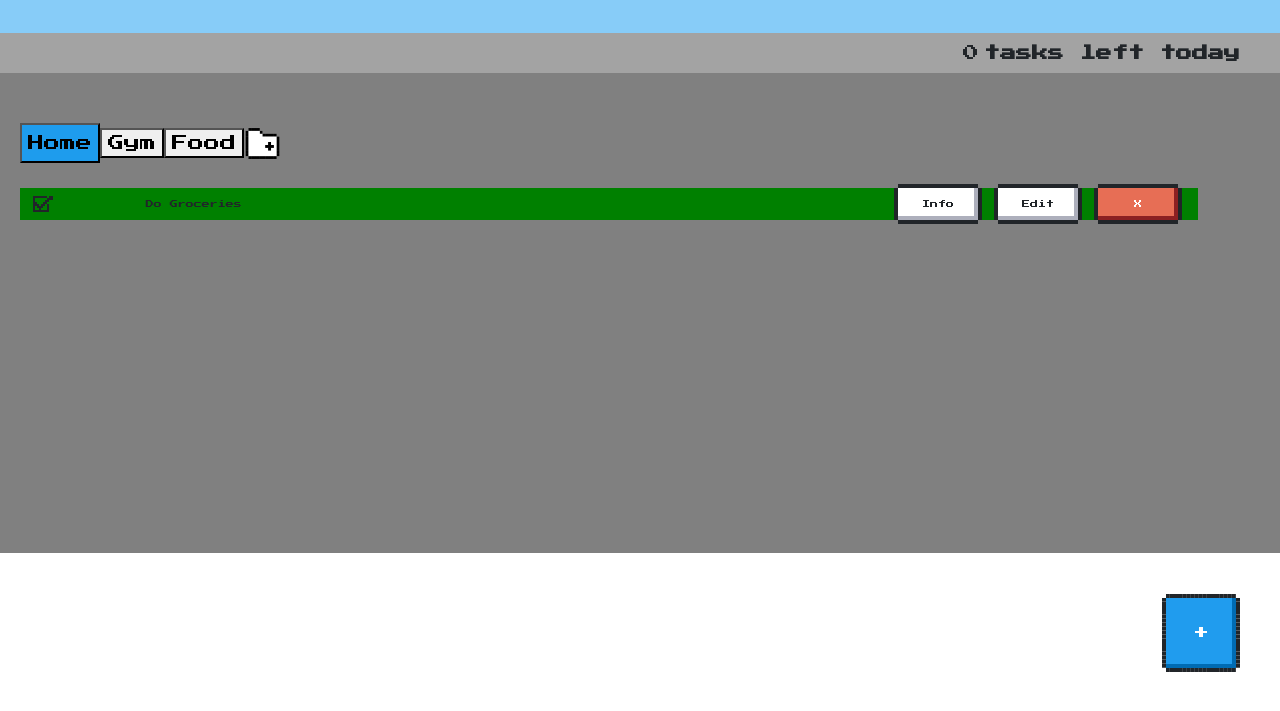
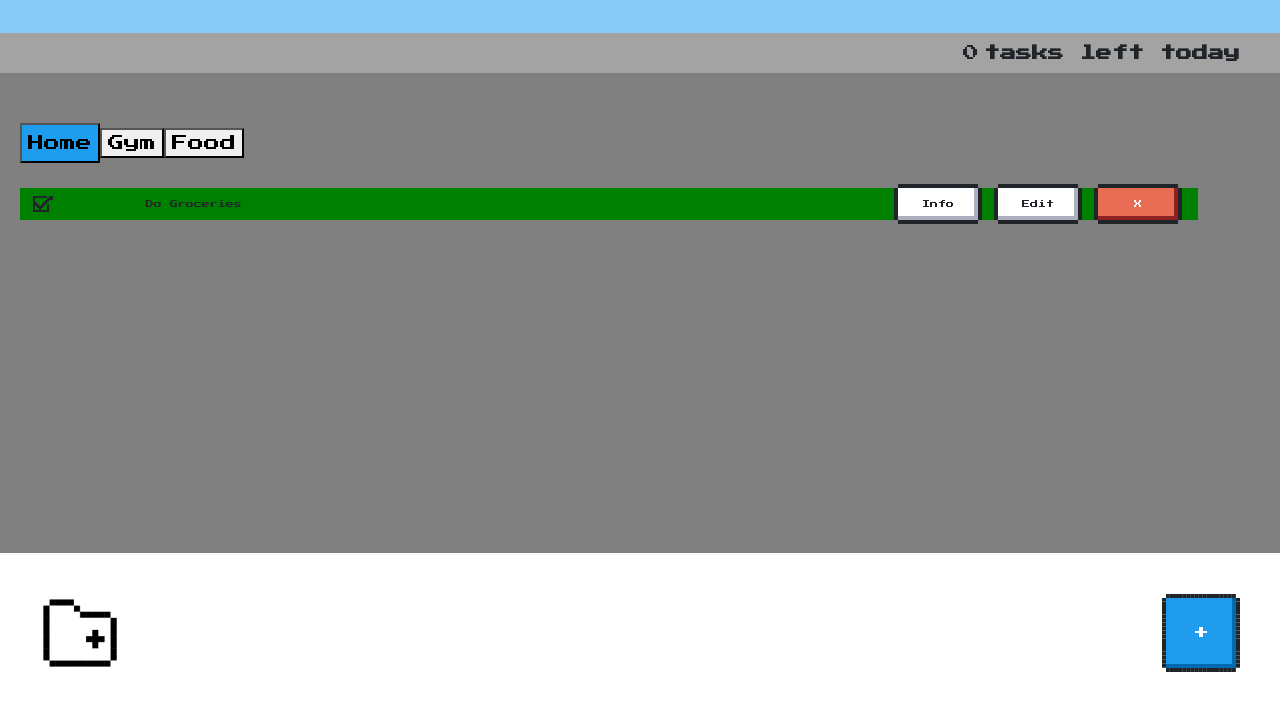
Before and after one commit to dylewskii/todo-list, a website built with webpack: page src/template.html in a window 1280 px wide. Shown: the part 87-798 px from the top of the page. Built offline with nearby package versions, Linux system fonts and the light colour scheme.

Commit message:
addProject btn now adds a new project object

```diff
--- a/src/index.js
+++ b/src/index.js
@@ -33,7 +33,7 @@ const displayController = render();
 const modalController = modal();
 
 document.addEventListener("DOMContentLoaded", () => {
-    displayController.renderTabs();
+    displayController.renderProjects();
     displayController.handleTabClick();
     modalController.addTodoModal();
 })
--- a/src/modules/display/modals.js
+++ b/src/modules/display/modals.js
@@ -3,6 +3,7 @@ import { addTask } from "../tasks/addTask";
 import { editTask } from "../tasks/editTask";
 import { render } from "./render";
 import { changeCase } from "../misc/changeCase";
+import { addProject } from "../projects/addProject";
 
 export const modal = function() {
     const modal = {};
@@ -10,37 +11,48 @@ export const modal = function() {
     const addProjectModal = function () {
         const addProjectDialog = document.getElementById("add-project-dialog");
         const form = document.querySelector(".add-project-form");
-
         addProjectDialog.showModal();
 
         form.addEventListener("submit", (e) => {
             e.preventDefault();
+            const warning = document.querySelector(".warning-result");
 
+            // Close & Reset form, if cancel btn pressed
             if (e.submitter.id === "add-project-cancel"){
                 addProjectDialog.close();
                 form.reset();
                 return;
+            // Obtain title value & add project, if confirm btn pressed
+            } else {
+                let title = document.getElementById("add-project_field").value;
+                const addedProject = addProject(title);
+                if (!addedProject){
+                    warning.textContent = "Project Name Taken";
+                } else {
+                    warning.textContent = "";
+                    addProjectDialog.close();
+                    form.reset();
+                    console.log(allProjects)
+                }
             }
         })
     }
 
     const addTodoModal = function (){
-        const selectedTab = document.querySelector(".tab--active").textContent.toLowerCase();
-        const confirmBtn = document.getElementById("dialog-confirm");
-        const cancelBtn = document.getElementById("dialog-cancel");
-
         const addTodoDialog = document.getElementById("add-todo-dialog");
         const form = document.querySelector(".add-todo-form");
 
         form.addEventListener("submit", (e) => {
             e.preventDefault();
 
+            // Close & Reset form if cancel button pressed
             if (e.submitter.id === "dialog-cancel"){
                 addTodoDialog.close();
                 form.reset();
                 return;
             }
 
+            // Task Values
             let title = document.getElementById("title_field").value;
             let desc = document.getElementById("desc_field").value;
             let priority = document.getElementById("priority_select").value;
@@ -180,7 +192,7 @@ export const modal = function() {
 
             editTask(ogProject, ogTitle, editedValues);
 
-            const displayController = render();
+            const displayController = render()
             displayController.renderTasks();
             editDialog.close()
         })
--- a/src/modules/display/render.js
+++ b/src/modules/display/render.js
@@ -12,7 +12,7 @@ export const render = function() {
     const tabContainer = document.querySelector(".tab-container");
     const taskContainer = document.querySelector(".task-container");
 
-    const renderTabs = function() {
+    const renderProjects = function() {
         while (tabContainer.firstChild) {
             tabContainer.removeChild(tabContainer.firstChild);
         }
@@ -25,20 +25,21 @@ export const render = function() {
             tabContainer.appendChild(newTab);
         })
 
+        const addProjectBtn = document.querySelector(".add-project-btn");
         const addProjectIcon = document.createElement("img");
         addProjectIcon.src = folderImg;
-        addProjectIcon.alt = "Add Folder Icon";
+        addProjectIcon.alt = "add folder image"
         addProjectIcon.classList.add("add-project-icon", "nes-pointer");
-        tabContainer.appendChild(addProjectIcon);
+        addProjectBtn.appendChild(addProjectIcon);
 
-        addProjectIcon.addEventListener("mouseenter", () => {
+        addProjectBtn.addEventListener("mouseenter", () => {
             addProjectIcon.src = activeFolderImg;
         })
-        addProjectIcon.addEventListener("mouseleave", () => {
+        addProjectBtn.addEventListener("mouseleave", () => {
             addProjectIcon.src = folderImg;
         })
 
-        addProjectIcon.addEventListener("click", () => {
+        addProjectBtn.addEventListener("click", () => {
             modalController.addProjectModal();
         })
     };
@@ -176,7 +177,7 @@ export const render = function() {
         taskCount.nextElementSibling.textContent = `task${plural} left today`;
     }
 
-    controller.renderTabs = renderTabs;
+    controller.renderProjects = renderProjects;
     controller.renderTasks = renderTasks;
     controller.handleTabClick = handleTabClick;
 
--- a/src/modules/projects/addProject.js
+++ b/src/modules/projects/addProject.js
@@ -1,10 +1,15 @@
 import { allProjects } from "../..";
+import { render } from "../display/render";
 
 export function addProject(projectName) {
     if (allProjects.hasOwnProperty(projectName)){
-        console.log("project name taken")
-        return
+        return false;
     } else {
-        allProjects[projectName] = [];
+        allProjects[projectName] = {};
+        const displayController = render()
+        // displayController.renderProjects();
+        // displayController.handleTabClick();
+        // displayController.renderTasks();
+        return true;
     }
 }
--- a/src/style.css
+++ b/src/style.css
@@ -75,12 +75,6 @@ body {
     outline: none;
 }
 
-.add-project-icon {
-    max-width: 37px;
-    max-height: 37px;
-    margin-bottom: 4px;
-}
-
 /* Tasks */
 .task {
     display: grid;
@@ -125,19 +119,36 @@ body {
     font-size: 0.5rem;
 }
 
-/* Task Add */
+/* Todo Controls */
 
-.task-add-container {
+.todo-controls {
     grid-row: 4;
     display: flex;
-    justify-content: flex-end;
+    justify-content: space-between;
     align-items: center;
-    padding-right: 40px;
+    margin: 0 40px;
+}
+
+.add-project-btn, .add-project-icon {
+    max-width: 80px;
+    max-height: 80px;
+    padding: 0;
+    border: none;
+    background-color: white;
+}
+
+.add-project-btn:focus {
+    outline: none;
 }
 
 .add-btn {
     width: 70px;
     height: 70px;
+}
+
+.warning-result {
+    color: red;
+    font-size: 0.6rem;
 }
 
 /* --- Dialogs/Modals --- */
@@ -186,7 +197,6 @@ form label {
     }
 }
 
-
 @media (min-width: 430px){
     .task {
         width: 95%;
--- a/src/template.html
+++ b/src/template.html
@@ -24,27 +24,6 @@
         <div class="tab-container"></div>
         <div class="task-container"></div>
     </div>
-
-    <!-- Edit Dialog/Modal -->
-    <section class="add-project-container">
-        <dialog class="nes-dialog is-rounded" id="add-project-dialog">
-            <form method="dialog" class="add-project-form">
-                <div class="add-project-header">
-                    <h6 class="dialog-title add-project-title">Add Project</h6>
-                </div>
-                <div class="add-project-content">
-                    <div class="nes-field">
-                        <label for="add-project_field"><span class="required-symbol">*</span>Title:</label>
-                        <input type="text" id="add-project_field" class="nes-input" name="add-project_title">
-                    </div>
-                </div>
-                <menu class="add-project-menu">
-                    <button class="nes-btn" id="add-project-cancel">Cancel</button>
-                    <button class="nes-btn is-primary" id="add-project-confirm">Confirm</button>
-                </menu>
-            </form>
-        </dialog>
-    </section>
 
     <!-- Info Dialog/Modal -->
     <section class="info-container">
@@ -116,6 +95,30 @@
         </dialog>
     </section>
 
+    <div class="todo-controls">
+        <!-- Add Project Dialog/Modal -->
+        <section class="add-project-container">
+            <button class="add-project-btn"></button>
+            <dialog class="nes-dialog is-rounded" id="add-project-dialog">
+                <form method="dialog" class="add-project-form">
+                    <div class="add-project-header">
+                        <h6 class="dialog-title add-project-title">Add Project</h6>
+                    </div>
+                    <div class="add-project-content">
+                        <div class="nes-field">
+                            <label for="add-project_field"><span class="required-symbol">*</span>Title:</label>
+                            <input type="text" id="add-project_field" class="nes-input" name="add-project_title">
+                            <p class="warning-result"></p>
+                        </div>
+                    </div>
+                    <menu class="add-project-menu">
+                        <button class="nes-btn" id="add-project-cancel">Cancel</button>
+                        <button class="nes-btn is-primary" id="add-project-confirm">Confirm</button>
+                    </menu>
+                </form>
+            </dialog>
+        </section>
+
         <!-- Add TODO Dialog/Modal -->
         <section class="task-add-container">
             <button class="add-btn nes-btn is-primary" onclick="document.getElementById('add-todo-dialog').showModal();">+</button>
@@ -169,5 +172,7 @@
                 </form>
             </dialog>
         </section>
+    </div>
+
 </body>
 </html>
```
Also changed, not shown: dist/33317d0f4f26be79aafe.png (added), dist/a5765d05855b69c88624.png (added), dist/index.html, dist/main.bundle.js, 1 other file. Lines whose indentation alone changed are shown as unchanged.
